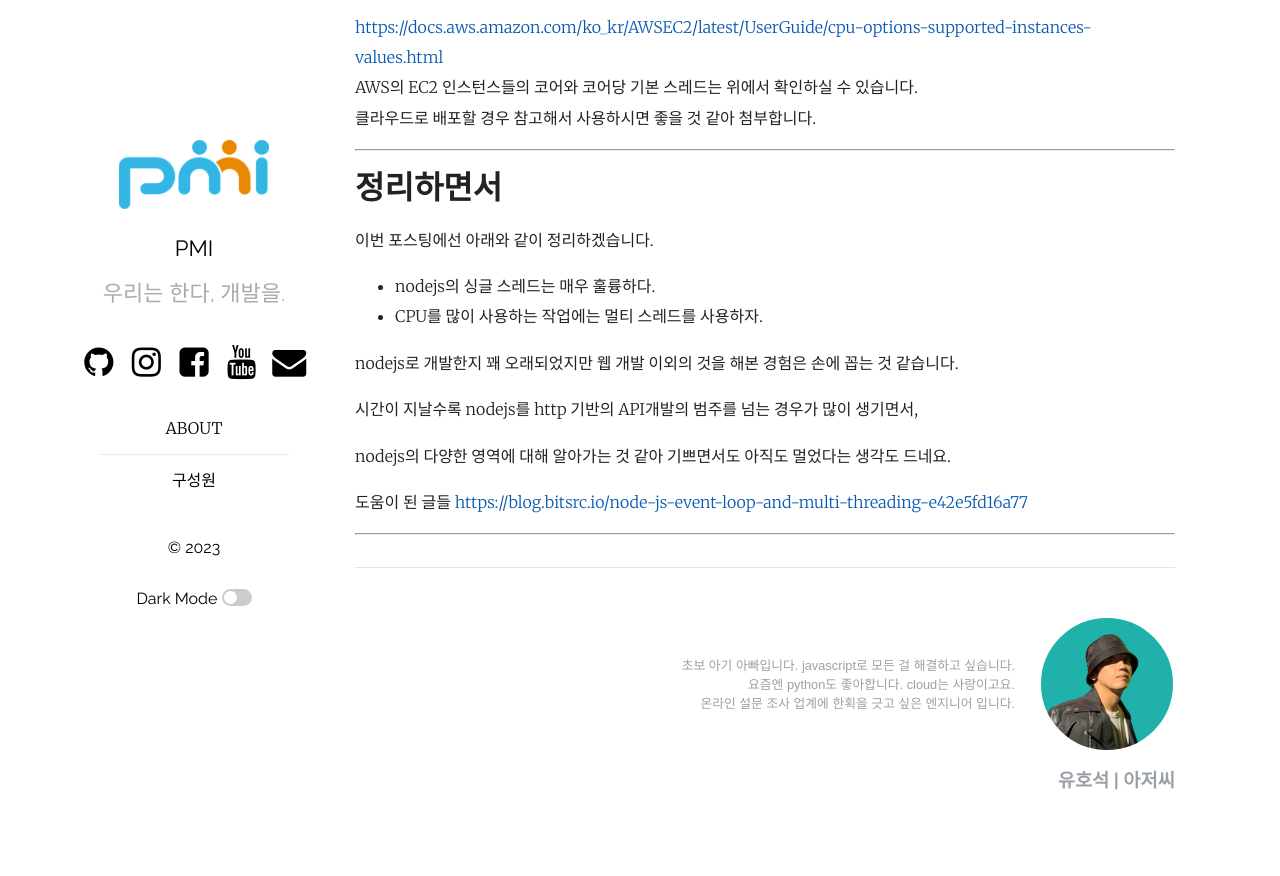
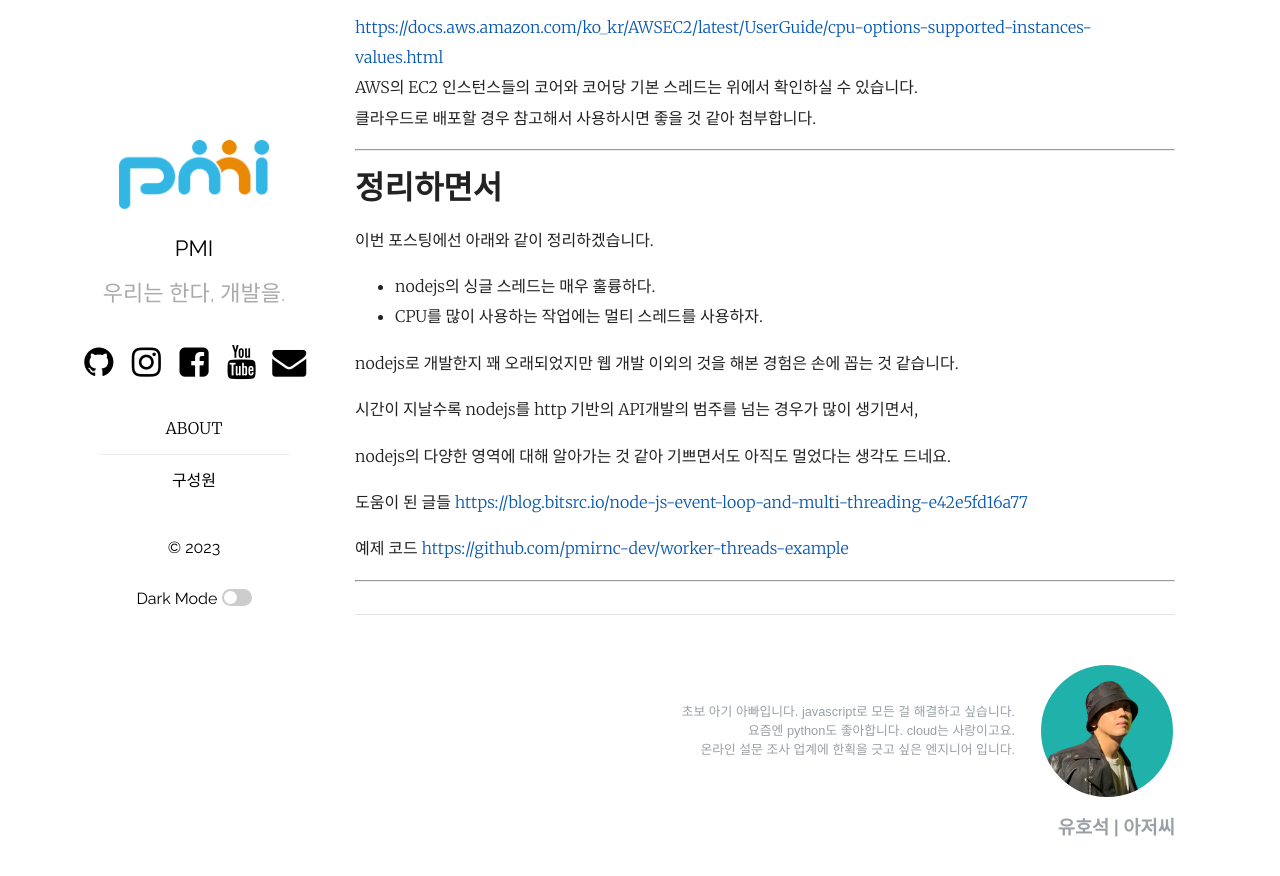
Before and after one commit to pmirnc-dev/pmirnc-dev.github.io, a Jekyll site: the page built from _posts/2023-06-26-worker-threads를-활용하여-nodejs에서-multi-thread-구현.md, in a window 1280 px wide and 900 px high, scrolled down 5992 px. Shown: the top 876 px of the window. Built offline with Jekyll 4.4.1, drawn with Linux system fonts in a browser that asks for light colours; comment, search, counter and statistics services are not loaded; before the commit the page ends 6846 px from its top, so only the background shows below that; some of the changed lines change nothing that is shown.

Commit message:
fix(post): multi thread
multi thread 포스팅

```diff
--- a/_posts/2023-06-26-worker-threads를-활용하여-nodejs에서-multi-thread-구현.md
+++ b/_posts/2023-06-26-worker-threads를-활용하여-nodejs에서-multi-thread-구현.md
@@ -12,7 +12,7 @@ categories: nodejs worker-threads multi-thread
 # 스레드?
 
 > 스레드(thread)는 어떠한 프로그램 내에서, 특히 프로세스 내에서 실행되는 흐름의 단위를 말한다. 일반적으로 한 프로그램은 하나의 스레드를 가지고 있지만, 프로그램 환경에 따라 둘 이상의 스레드를 동시에 실행할 수 있다. 이러한 실행 방식을 멀티스레드(multithread)라고 한다
->  [https://ko.wikipedia.org/wiki/%EC%8A%A4%EB%A0%88%EB%93%9C_(%EC%BB%B4%ED%93%A8%ED%8C%85)](https://ko.wikipedia.org/wiki/%EC%8A%A4%EB%A0%88%EB%93%9C_(%EC%BB%B4%ED%93%A8%ED%8C%85))
+>  [https://ko.wikipedia.org/wiki/%EC%8A%A4%EB%A0%88%EB%93%9C_(%EC%BB%B4%ED%93%A8%ED%8C%85)](https://ko.wikipedia.org/wiki/%EC%8A%A4%EB%A0%88%EB%93%9C_(%EC%BB%B4%ED%93%A8%ED%8C%85)){:target="_blank"}
 
 컴퓨터 공학에서 스레드는 위와 같이 정의되고 있습니다.
 
@@ -240,7 +240,7 @@ nodejs에선 멀티스레드를 위해 "worker_threads"라는 모듈을 제공
 > Workers (threads) are useful for performing CPU-intensive JavaScript operations.
 > They do not help much with I/O-intensive work.
 > The Node.js built-in asynchronous I/O operations are more efficient than Workers can be.
-> [https://nodejs.org/api/worker_threads.html](https://nodejs.org/api/worker_threads.html)
+> [https://nodejs.org/api/worker_threads.html](https://nodejs.org/api/worker_threads.html){:target="_blank"}
 
 nodejs 공식 문서에서 worker threads에 대해 위와 같이 설명하고 있습니다.
 
@@ -288,3 +288,6 @@ nodejs의 다양한 영역에 대해 알아가는 것 같아 기쁘면서도 아
 
 도움이 된 글들
 [https://blog.bitsrc.io/node-js-event-loop-and-multi-threading-e42e5fd16a77](https://blog.bitsrc.io/node-js-event-loop-and-multi-threading-e42e5fd16a77){:target="_blank"}
+
+예제 코드
+[https://github.com/pmirnc-dev/worker-threads-example](https://github.com/pmirnc-dev/worker-threads-example){:target="_blank"}
```
